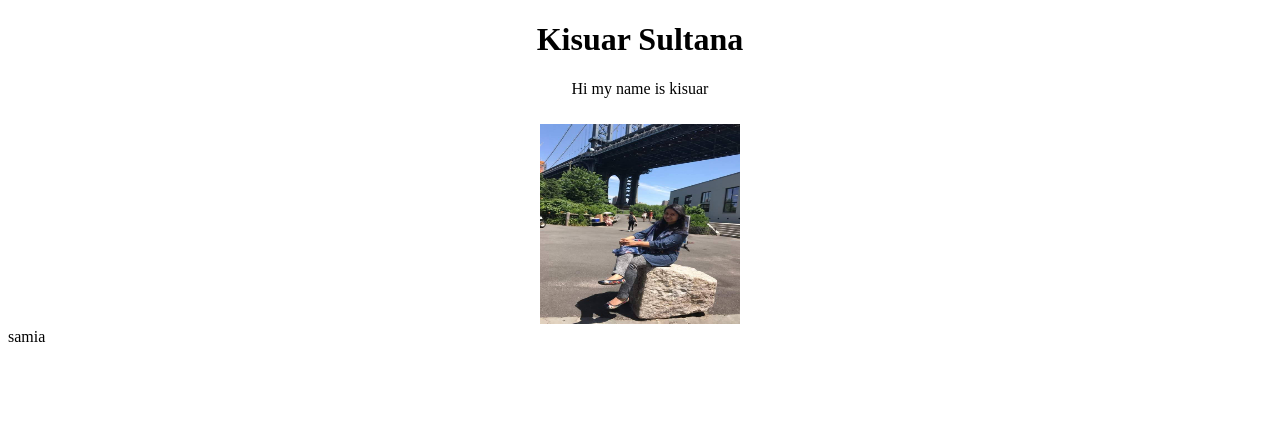
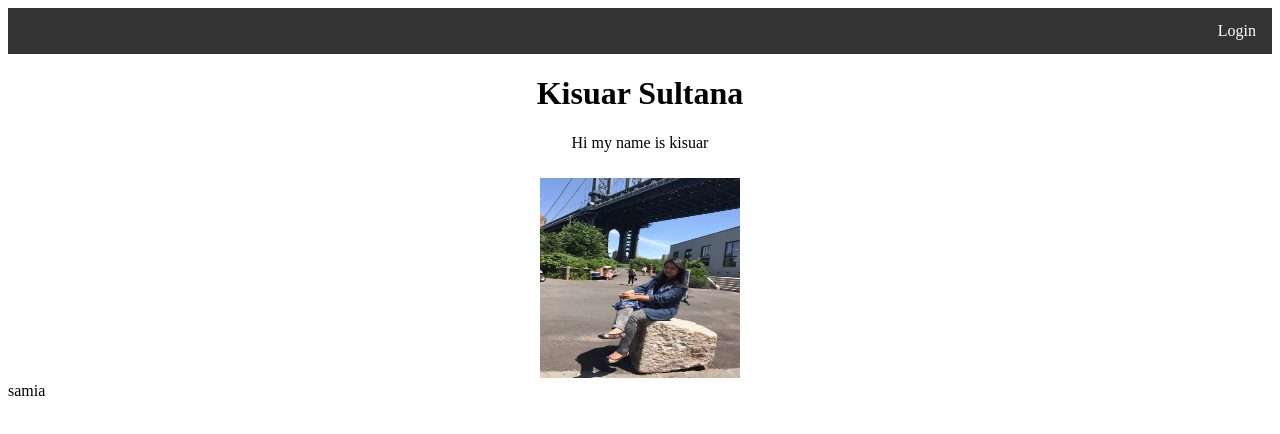
Before and after one commit to ksultana102/Project-1, a plain HTML site: page index.html in a window 1280 px wide. Drawn offline with Linux system fonts and the light colour scheme.

Commit message:
Add style.css

```diff
--- /dev/null
+++ b/css/style.css
@@ -0,0 +1,24 @@
+ul {
+    list-style-type: none;
+    margin: 0;
+    padding: 0;
+    overflow: hidden;
+    background-color: #333;
+}
+
+li {
+    float: right;
+}
+
+li a {
+    display: block;
+    color: white;
+    text-align: center;
+    padding: 14px 16px;
+    text-decoration: none;
+}
+
+/* Change the link color to #111 (black) on hover */
+li a:hover {
+    background-color: #111;
+}
--- a/index.html
+++ b/index.html
@@ -5,6 +5,10 @@
 </head>
 <body>
 <center>
+<link href="css/style.css" rel="stylesheet">
+<ul>
+  <li><a href="#">Login</a></li>
+</ul>
 <h1>Kisuar Sultana</h1>
 <p>Hi my name is kisuar</p>
 
```
